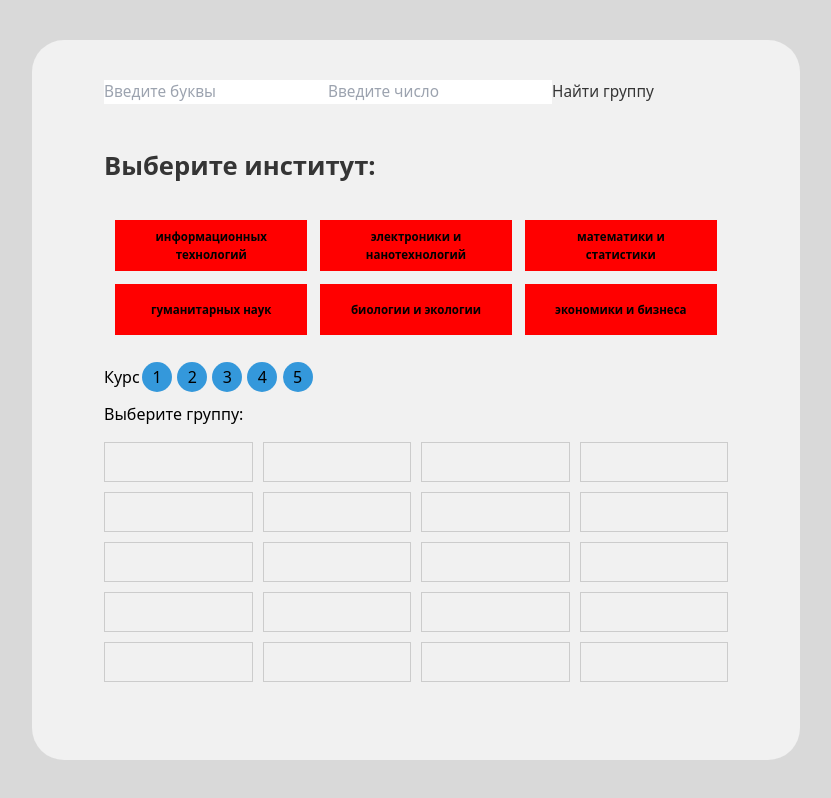
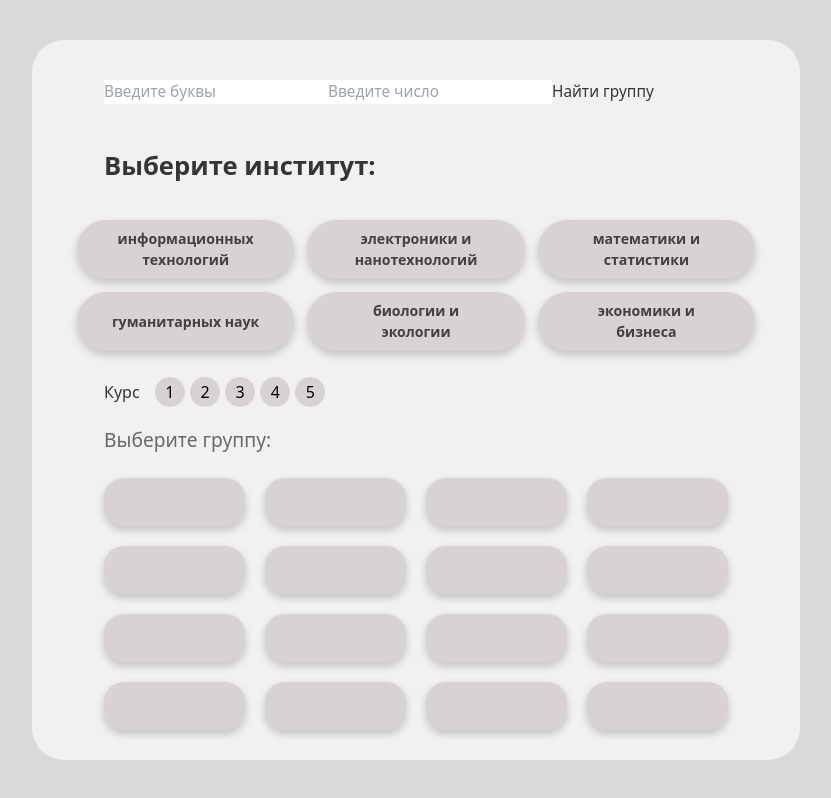
Before and after one commit to ystuler/frontend, a Vue app: page /group in a window 1280 px wide. Shown: the whole page, without its empty margins (224-1055 px from the left). Built offline with nearby package versions, Linux system fonts and the light colour scheme.

Commit message:
style: group

```diff
--- a/src/components/Group/GroupMenuComponent.vue
+++ b/src/components/Group/GroupMenuComponent.vue
@@ -13,7 +13,7 @@ const selectedClass = ref<string>("");
 
 const extendedFlatGroupList = computed(() => {
   const filledItems = flatGroupList.value.slice();
-  const totalItems = 20;
+  const totalItems = 16;
   const emptyItemsCount = totalItems - filledItems.length;
 
   for (let i = 0; i < emptyItemsCount; i++) {
@@ -112,7 +112,6 @@ const findGroupName = () => {
         <ul class="group-grid-container">
           <li v-for="group in extendedFlatGroupList" :key="group.id" class="group-grid-item">
             <div v-if="group.groupUpName">{{ group.groupUpName }}</div>
-            <div v-else class="empty-group"></div>
           </li>
         </ul>
       </div>
@@ -122,6 +121,7 @@ const findGroupName = () => {
 
 
 <style scoped>
+
 .block-group {
   padding: 2vh;
 
@@ -136,29 +136,53 @@ const findGroupName = () => {
 
   display: grid;
   grid-template-columns: repeat(4, 1fr);
-  grid-gap: 10px;
+  grid-gap: 20px;
 }
 
 .selected-faculty {
-  background-color: #8d5454 !important;
+
+  background: rgb(237, 100, 100) !important;
+  color: rgb(239, 239, 239) !important;
+  box-shadow: 0px 4px 8px rgba(237, 100, 100, 0.5) !important;
 }
+
 .selected-classes{
-  background-color: #4d84a8 !important;
+  background: rgb(237, 100, 100) !important;
+  color: rgb(239, 239, 239) !important;
 
 }
 
 .group-grid-item {
+  transition: background 0.3s ease, box-shadow 0.3s ease,color 0.3s ease;
+  user-select: none;
+  cursor: pointer;
+  border-radius: 20px;
+  box-shadow: 0px 4px 8px rgba(0, 0, 0, 0.2);
+
   padding: 5px;
-  border: 1px solid #ccc;
   text-align: center;
-  height: 5vh;
+  height: 6vh;
+  color: rgb(65, 65, 65);
+
+  background: rgb(217, 210, 210);
+  font-size: 1vw;
+  font-weight: 800;
+  display: flex;
+  justify-content: center;
+  align-items: center;
 }
+.group-grid-item:active {
+  background: rgb(237, 100, 100) !important;
 
+  box-shadow: 0px 4px 8px rgba(237, 100, 100, 0.5) !important;
+  color: rgb(239, 239, 239) !important;
+
+}
 .grid-container {
   padding-top: 4vh;
 
   display: grid;
-  grid-template-columns: repeat(3, 15vw);
+  grid-template-columns: repeat(3, 17vw);
   grid-gap: 1vw;
   justify-content: center;
 
@@ -166,20 +190,28 @@ const findGroupName = () => {
 
 .choise-group-text {
   padding-top: 1vh;
-
+  color: rgb(105, 104, 104);
+  font-size: 1.5vw;
+  font-weight: 500;
+  line-height: 44px;
 }
 
 .item-faculty {
-  background-color: red;
-  padding: 2vw;
+  user-select: none;
+  cursor: pointer;
+  color: rgb(65, 65, 65);
+  border-radius: 30px;
+  background: rgb(217, 210, 210);
+  padding: 2.3vw;
   text-align: center;
   height: 3vw;
-  font-size: 0.9vw;
+  font-size: 1.1vw;
   display: flex;
   justify-content: center;
   align-items: center;
   font-weight: 600;
 
+  box-shadow: 0px 4px 8px rgba(0, 0, 0, 0.2);
 }
 
 .background {
@@ -204,11 +236,18 @@ const findGroupName = () => {
   align-items: center;
   padding-top: 3vh;
 }
+.text-classes{
+  margin-right: 1vw;
+  color: rgb(53, 53, 53);
 
+
+}
 .circle-classes {
+  user-select: none;
+  cursor: pointer;
   width: 30px;
   height: 30px;
-  background-color: #3498db;
+  background: rgb(217, 210, 210);
   border-radius: 50%;
   margin: 0.2vw;
   display: flex;
```
